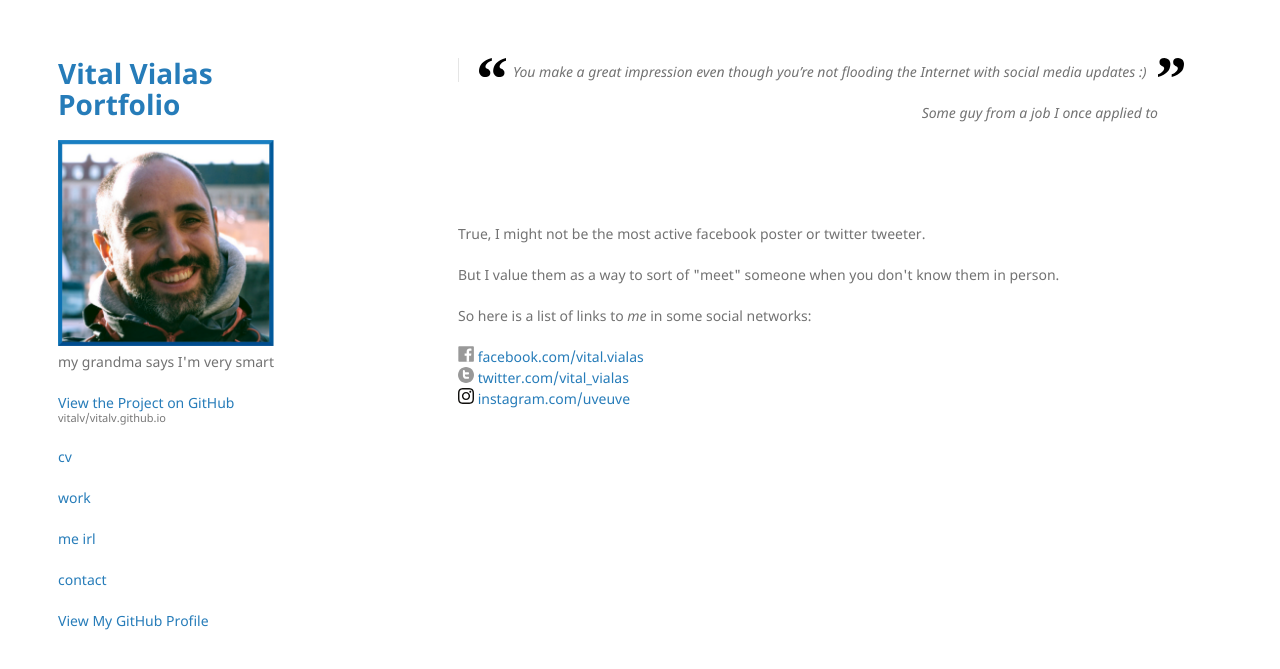
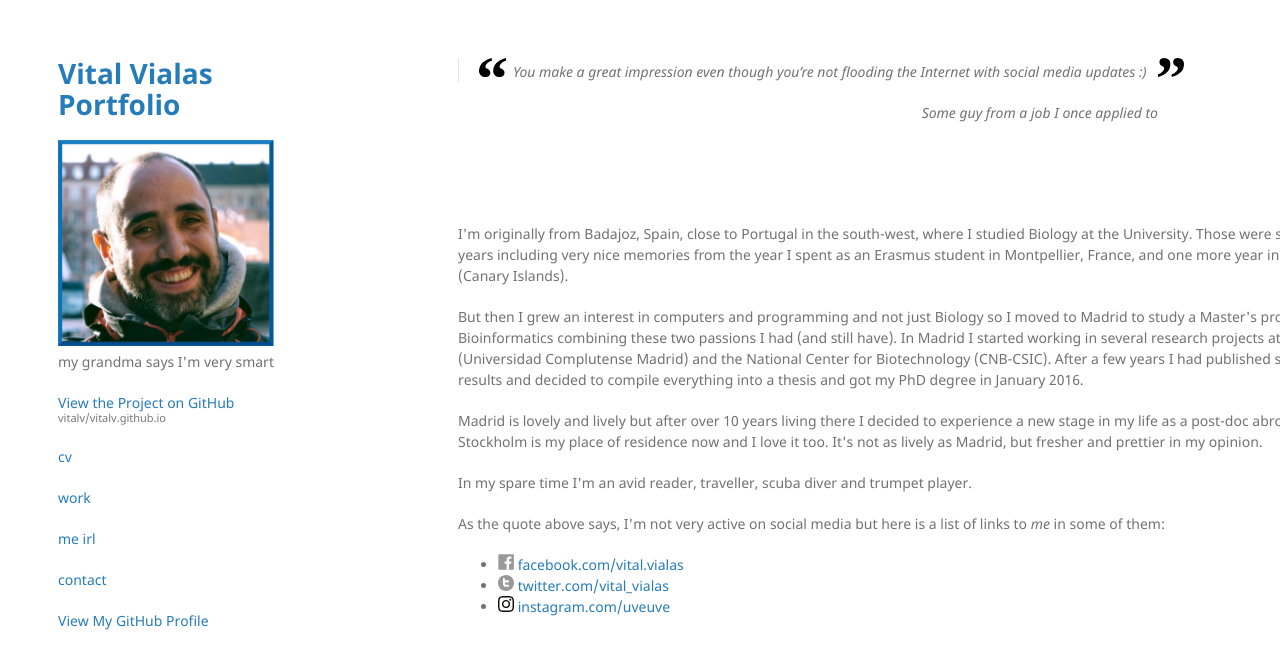
Before and after one commit to vitalv/vitalv.github.io, a Jekyll site: the page built from me-irl/index.md, in a window 1280 px wide. Shown: the top 669 px of the page. Built offline with Jekyll 4.4.1, drawn with Linux system fonts in a browser that asks for light colours.

Commit message:
added text to me irl

```diff
--- a/me-irl/index.md
+++ b/me-irl/index.md
@@ -14,21 +14,41 @@ title: Vital Vialas In Real Life
 </p>
 
 <p style="clear:both; margin-top: 100px;">
-True, I might not be the most active facebook poster or twitter tweeter.
+I'm originally from Badajoz, Spain, close to Portugal in the south-west, where I studied Biology at the University. Those were some sweet years including very nice
+memories from the year I spent as an Erasmus student in Montpellier, France, and one more year in Tenerife (Canary Islands).
 </p>
-<p style="clear:both">
-But I value them as a way to sort of "meet" someone when you don't know them in person.
+<p>But then I grew an interest in computers and programming and not just Biology so I moved to Madrid to study a Master's program
+in Bioinformatics combining these two passions I had (and still have).
+In Madrid I started working in several research projects at UCM (Universidad Complutense Madrid) and the National Center
+for Biotechnology (CNB-CSIC). After a few years I had published some results and decided to compile everything into a
+thesis and got my PhD degree in January 2016.
+</p>
+<p>
+Madrid is lovely and lively but after over 10 years living there I decided to experience a new stage in my life as a post-doc abroad.
+Stockholm is my place of residence now and I love it too. It's not as lively as Madrid, but fresher and prettier in my opinion.
+</p>
+<p>
+In my spare time I'm an avid reader, traveller, scuba diver and trumpet player.
+</p>
+<p>
+As the quote above says, I'm not very active on social media but here is a list of links to <i>me</i> in some of them:
 </p>
 
-<p>
-So here is a list of links to <i>me</i> in some social networks:
-</p>
-
+<ul>
+	<li>
 <div style="display:inline clear:both" class="social-media-link">
-	<span class="icon icon--facebook">{% include facebook.svg %} <a href='https://facebook.com/vital.vialas/' target="_blank"> facebook.com/vital.vialas</a>
-
+	<span class="icon icon--facebook">{% include facebook.svg %} <a href='https://facebook.com/vital.vialas/' target="_blank"> facebook.com/vital.vialas</a></span>
+</div>
+</li>
+<li>
+<div style="display:inline  clear:both" class="social-media-link" >
+	<span class="icon icon--twitter">{% include Icon_Twitter.svg %} <a href='https://twitter.com/vital_vialas/' target="_blank"> twitter.com/vital_vialas</a></span>
+</div>
+</li>
+<li>
 <div style="display:inline  clear:both" class="social-media-link">
-	<span class="icon icon--twitter">{% include Icon_Twitter.svg %} <a href='https://twitter.com/vital_vialas/' target="_blank"> twitter.com/vital_vialas</a>
-
-<div style="display:inline , clear:both" class="social-media-link">
 	<span class="icon icon--instagram">{% include Instagram-icon.svg %} <a href='https://www.instagram.com/uveuve/' target="_blank"> instagram.com/uveuve</a>
+</span>
+</div>
+</li>
+</ul>
```
